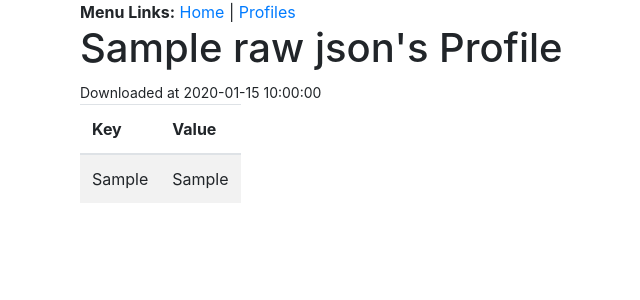
After one commit to anuanushiya/flask_mongoengine_example, a Flask app: template templates/profiles/profile.html in a window 1280 px wide. The commit adds this page. Shown: the top 300 px of the page, without its empty margins (5-645 px from the left). Run offline with Flask 2, Linux system fonts and the light colour scheme; the template is opened without the code that fills it: most values are stand-ins (such as "Sample title", 1, 10 or a date in 2020); some libraries are stand-ins or nearby versions.

Commit message:
Rearrange templates. Add Bootstrap.'

```diff
--- a/app.py
+++ b/app.py
@@ -25,7 +25,14 @@ def page(page_id):
 def profiles():
     """Lists all profiles in the database and displays a button to fetch another one."""
     profiles = Profile.objects.order_by('-downloaded_at')
-    return render_template('profiles.html', profiles=profiles)
+    return render_template('profiles/profiles.html', profiles=profiles)
+
+
+@app.route('/profile/<profile_id>/')
+def profile(profile_id):
+    """Displays a profile."""
+    profile = Profile.objects.get(id=profile_id)
+    return render_template('profiles/profile.html', profile=profile)
 
 
 @app.route('/get-profile/', methods=['GET', 'POST'])
@@ -33,8 +40,12 @@ def get_profiles():
     """Fetches some JSON and saves it in the database."""
     if request.method == 'POST':
         # Get some JSON
-        print('g')
         r = requests.get('https://api.github.com/users/{}'.format(request.form['username']))
+
+        # Make sure we got some JSON back
+        if r.status_code != 200:
+            flash("That username didn't work. Please try again.")
+            return redirect(url_for(profiles))
 
         # Load the JSON into a Python dict
         profile_dict = r.json()
--- a/templates/index.html
+++ b/templates/index.html
@@ -1,3 +1,6 @@
+{% extends 'layout.html' %}
+
+{% block content %}
 <h1>Homepage</h1>
 <p>You can also go to the <a href="/profiles/">profile downloader page</a>.</p>
 <ol>
@@ -5,3 +8,4 @@
         <li><a href="/page/{{page.id}}/">{{page.title}}</a></li>
     {% endfor %}
 </ol>
+{% endblock %}
--- /dev/null
+++ b/templates/layout.html
@@ -0,0 +1,16 @@
+<!DOCTYPE html>
+<html lang="en">
+<head>
+    <meta charset="UTF-8">
+    <link rel="stylesheet" href="//cdnjs.cloudflare.com/ajax/libs/twitter-bootstrap/4.0.0-alpha/css/bootstrap.min.css">
+    <title>Application</title>
+</head>
+<body>
+    <div class="container">
+        <strong>Menu Links:</strong> <a href="{{ url_for('index') }}">Home</a> | <a href="{{ url_for('profiles') }}">Profiles</a>
+    </div>
+    <div class="container">
+        {% block content %}{% endblock %}
+    </div>
+</body>
+</html>
--- a/templates/page.html
+++ b/templates/page.html
@@ -1,4 +1,7 @@
+{% extends 'layout.html' %}
+
+{% block content %}
 <h1>{{page.title}}</h1>
 <div style="margin-bottom:9px; color: #654321;"><small>Created on {{page.created_at}} by {{page.author}}</small></div>
 <div>{{page.body}}</div>
-<p><a href="/">Back to homepage</a></p>
+{% endblock %}
--- /dev/null
+++ b/templates/profiles/profile.html
@@ -0,0 +1,24 @@
+{% extends 'layout.html' %}
+
+{% block content %}
+<h1>{{profile.raw_json.name}}'s Profile</h1>
+<small>Downloaded at {{profile.downloaded_at}}</small>
+
+
+<table class="table table-responsive table-striped">
+    <thead>
+        <tr>
+        <th>Key</th>
+        <th>Value</th>
+        </tr>
+    </thead>
+    <tbody>
+        {% for k, v in profile.raw_json.items() %}
+        <tr>
+            <td>{{k|e}}</td>
+            <td>{{v|e}}</td>
+        </tr>
+        {% endfor %}
+    </tbody>
+</table>
+{% endblock %}
```
Also changed, not shown: templates/profiles/profiles.html (renamed from templates/profiles.html, +7 -5 lines), templates/profile.html (deleted).
